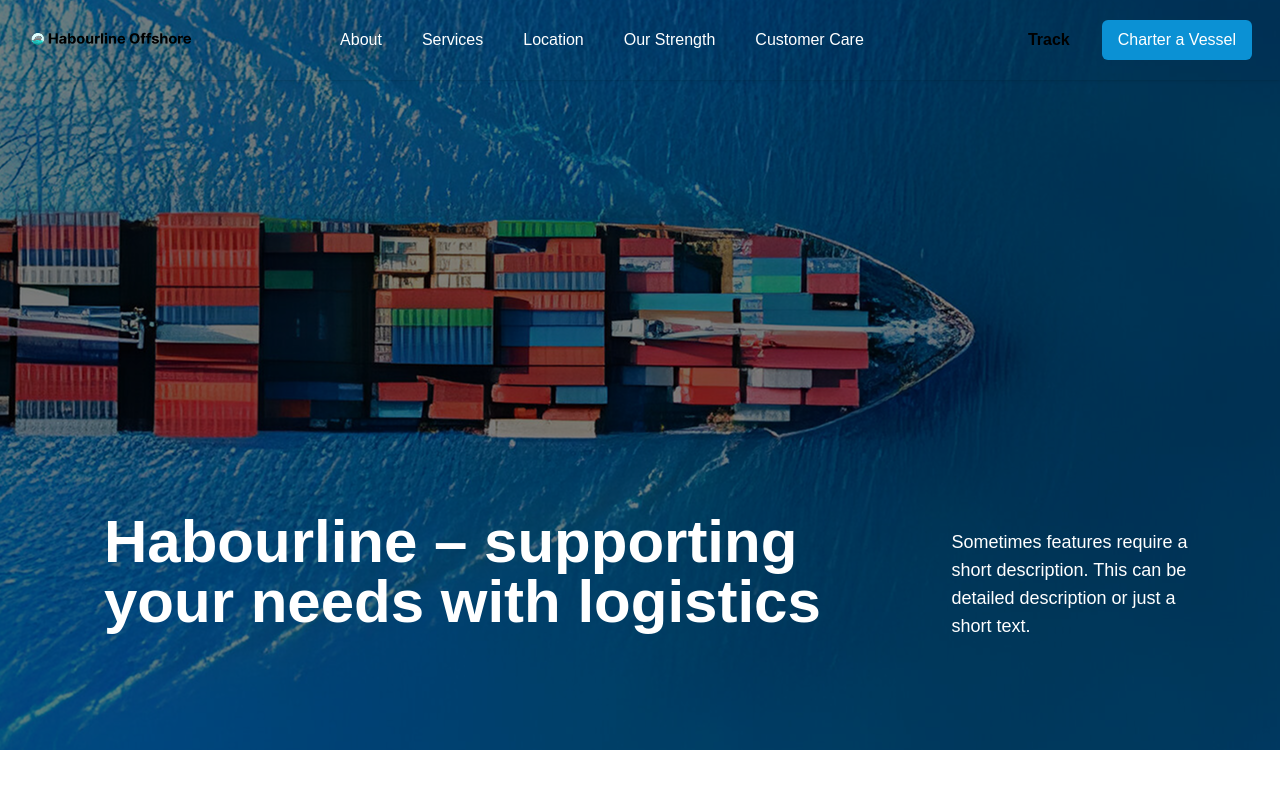
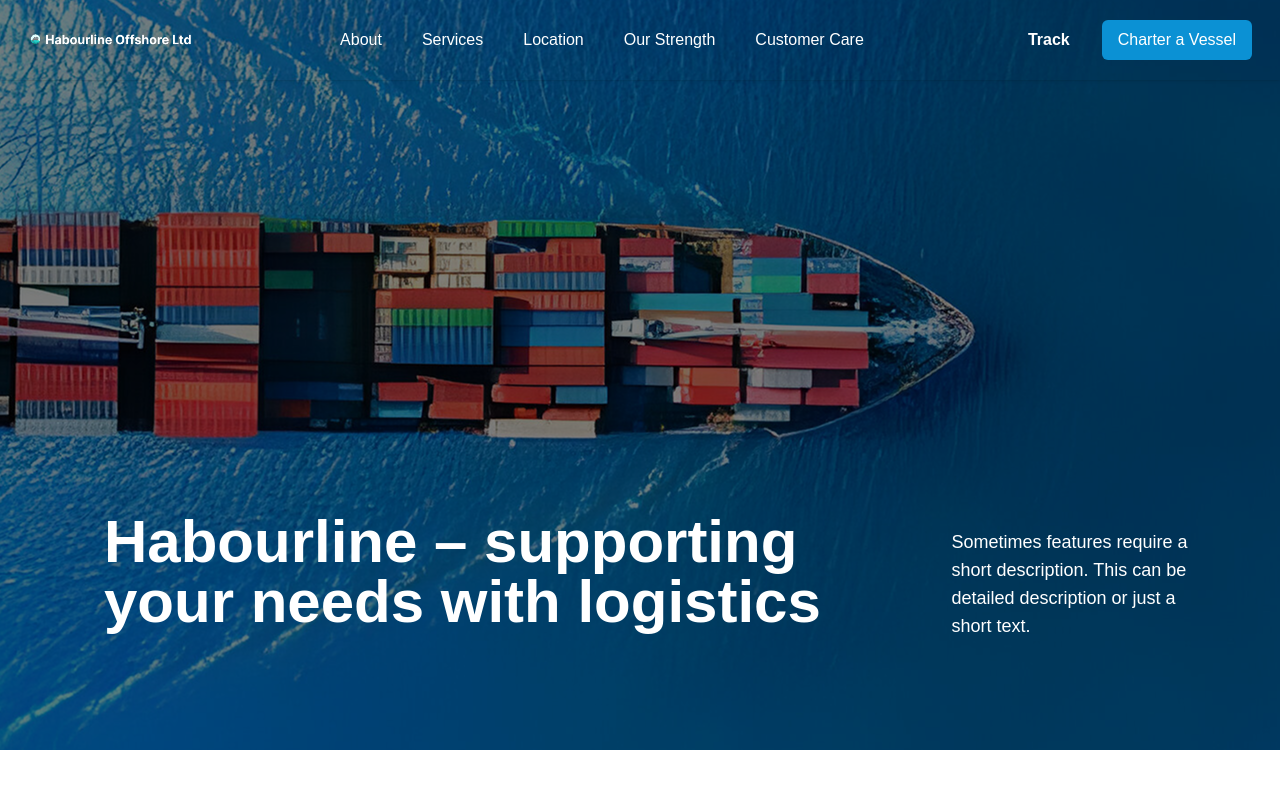
Before and after one commit to harrycode2790/habourline, a Next.js app: page /about in a window 1280 px wide. Shown: the top 800 px of the page. Built offline with nearby package versions, Linux system fonts and the light colour scheme.

Commit message:
few changes

```diff
--- a/components/Header.tsx
+++ b/components/Header.tsx
@@ -100,7 +100,7 @@ const Header = ({ backgroundColor = "white" , textColor = 'gray-700', hoverColor
       {/* Mobile Menu Dropdown */}
       {isOpen && (
         <div className={`md:hidden mt-4 p-4 rounded-md space-y-3`}>
-          <Link href="#" className={`block hover:text-${scrolling ? 'blue-400' : hoverColor}`}>About</Link>
+          <Link href="/about" className={`block hover:text-${scrolling ? 'blue-400' : hoverColor}`}>About</Link>
           <Link href="#" className={`block hover:text-${scrolling ? 'blue-400' : hoverColor}`}>Services</Link>
           <Link href="/location" className={`block hover:text-${scrolling ? 'blue-400' : hoverColor}`}>Location</Link>
           <Link href="#" className={`block hover:text-${scrolling ? 'blue-400' : hoverColor}`}>Our Strength</Link>
--- a/components/HeroSection.tsx
+++ b/components/HeroSection.tsx
@@ -20,7 +20,7 @@ const HeroSection: React.FC<HeroSectionProps> = ({ title, description, backgroun
 
         <div className="absolute inset-0 bg-black/50"></div>
 
-        <Header backgroundColor="transparent" textColor="white" />
+        <Header backgroundColor="transparent" textColor="white" hoverColor="white" imageUrl="/images/logoW.png"/>
 
         <div className="relative px-6 flex flex-col md:flex-row mt-16 md:mt-108 md:gap-8">
           <p className="text-4xl md:text-6xl font-bold md:max-w-[847px] md:pl-20">
```
